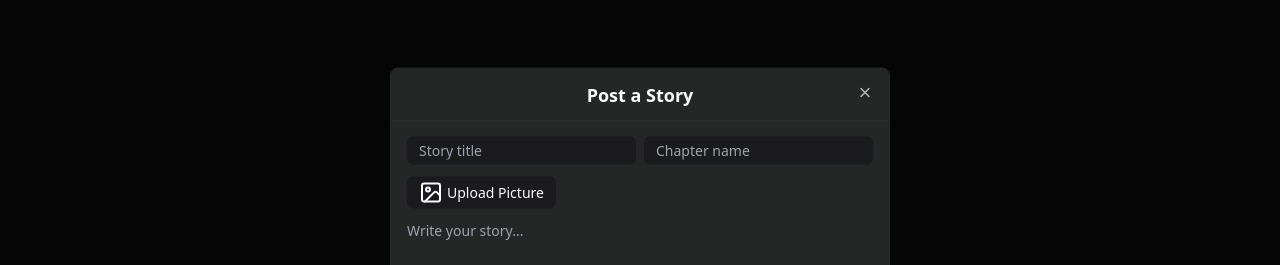
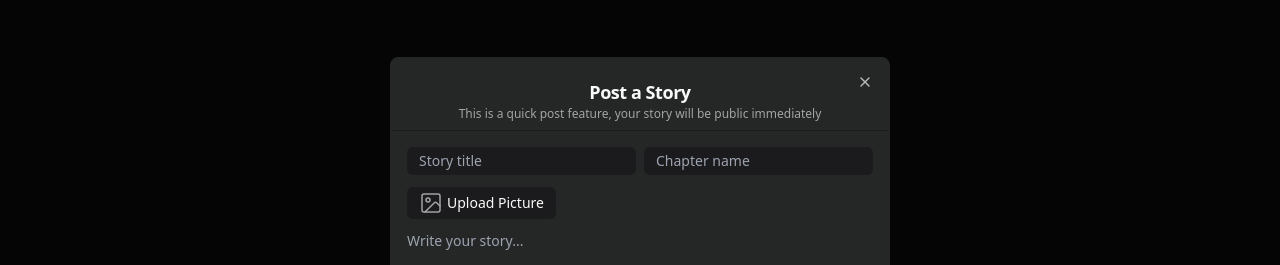
Before and after one commit to Javu-N/Content-creator_online_deploy, a Next.js app: page /en/home in a window 1280 px wide. Both pictures are taken after a click on the button "Quick Post". Shown: the part 177-442 px from the top of the page. Built offline with nearby package versions, Linux system fonts and the light colour scheme; no server answers.

Commit message:
feature(CCO-42): minor UI fix

```diff
--- /dev/null
+++ b/src/app/api/upload/route.ts
@@ -0,0 +1,51 @@
+import { NextResponse } from "next/server";
+import { writeFile, mkdir } from "fs/promises";
+import path from "path";
+
+export const POST = async (request: Request) => {
+  try {
+    // Create uploads directory if it doesn't exist
+    const uploadsDir = path.join(process.cwd(), "uploads");
+    try {
+      await mkdir(uploadsDir, { recursive: true });
+    } catch (error) {
+      // Directory might already exist, ignore error
+    }
+
+    // Parse the form data from the request
+    const formData = await request.formData();
+    const file = formData.get("file") as File;
+
+    if (!file) {
+      return NextResponse.json({ error: "File is required" }, { status: 400 });
+    }
+
+    // Read the file contents
+    const bytes = await file.arrayBuffer();
+    const buffer = Buffer.from(bytes);
+
+    // Create a safe filename with timestamp to prevent duplicates
+    const timestamp = Date.now();
+    const originalName = file.name.replace(/\s+/g, "-").toLowerCase();
+    const filename = `${timestamp}-${originalName}`;
+    const filepath = path.join(uploadsDir, filename);
+
+    // Write the file to the server
+    await writeFile(filepath, buffer);
+
+    // Return a success response
+    return NextResponse.json({
+      message: "File uploaded successfully!",
+      filename,
+      originalName: file.name,
+      size: file.size,
+      path: `/uploads/${filename}`,
+    });
+  } catch (error) {
+    console.error("Error uploading file:", error);
+    return NextResponse.json(
+      { error: "Failed to upload file" },
+      { status: 500 }
+    );
+  }
+};
--- a/src/components/AuthorizedHome/BasicInfoInput.tsx
+++ b/src/components/AuthorizedHome/BasicInfoInput.tsx
@@ -149,7 +149,7 @@ const BasicInfoInput = ({
           fileInputRef?.current?.click();
         }}
       >
-        <ImageIcon />
+        <ImageIcon className="text-muted-foreground" strokeWidth={1.5} />
         <span>Upload Picture</span>
       </button>
 
--- a/src/components/AuthorizedHome/PostInput.tsx
+++ b/src/components/AuthorizedHome/PostInput.tsx
@@ -73,6 +73,7 @@ const PostInput = () => {
   const handlePostStory = async () => {
     const createStoryRequest = {
       storyTitle: formData.storyTitle,
+      releaseDate: new Date(),
     };
 
     const token = Cookies.get("token");
@@ -183,10 +184,13 @@ const PostInput = () => {
       </DialogTrigger>
 
       <DialogContent className="sm:max-w-[500px] bg-card px-0 pt-3 rounded-md">
-        <DialogTitle className="hidden">Post a story</DialogTitle>
-        <DialogDescription className="hidden">Post a story</DialogDescription>
-        <div className="pb-3 relative after:absolute after:bottom-0 after:left-0 after:w-full after:h-[0.1px] after:bg-[#303233]">
-          <h1 className="text-center text-lg font-bold">Post a Story</h1>
+        <div className="border-b border-background px-4 py-2">
+          <DialogTitle className="text-center text-lg font-bold">
+            Post a Story
+          </DialogTitle>
+          <DialogDescription className="text-center text-xs text-muted-foreground">
+            This is a quick post feature, your story will be public immediately
+          </DialogDescription>
         </div>
         {genreStep && (
           <GenreMultiSelect
```
